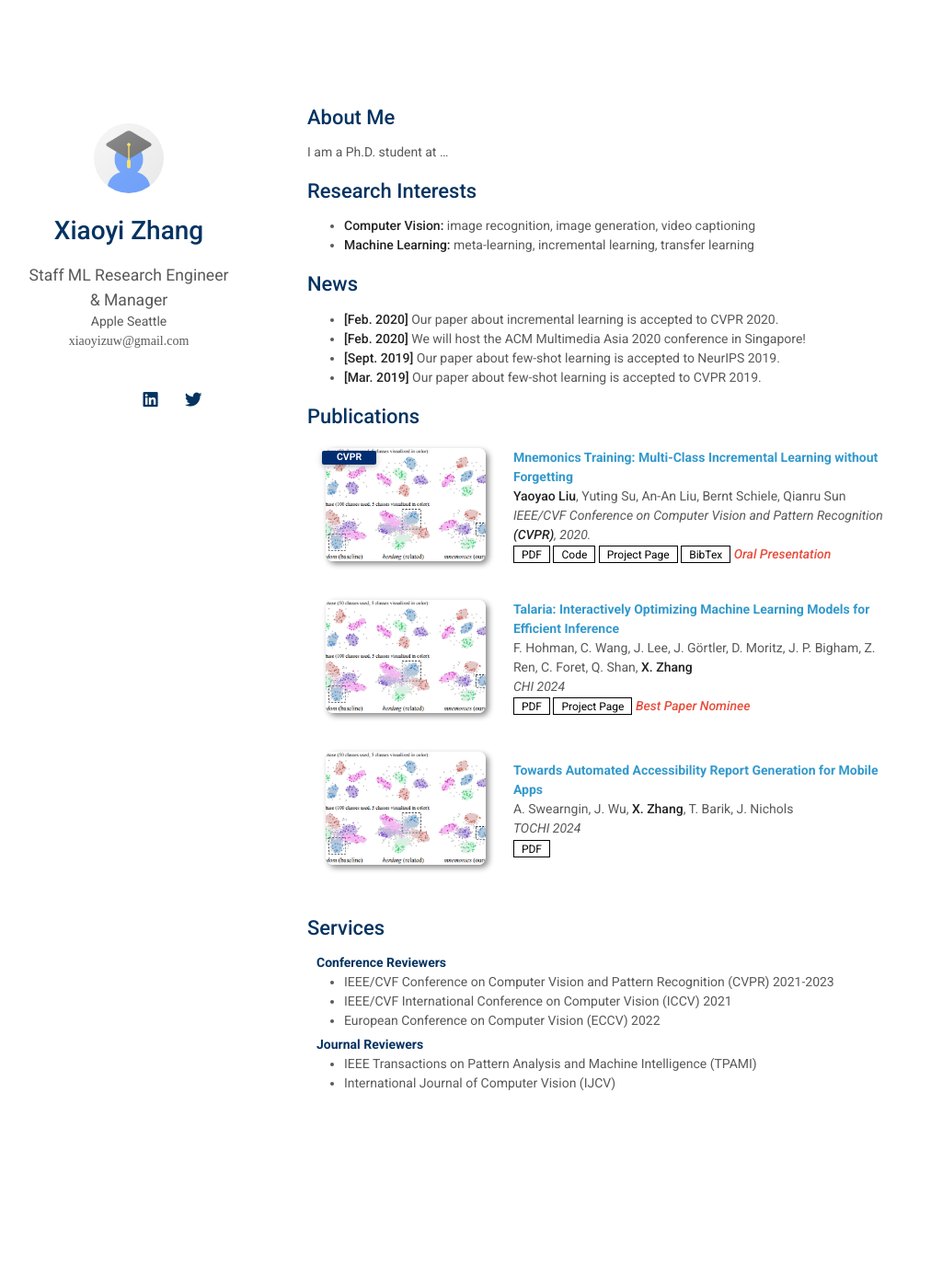
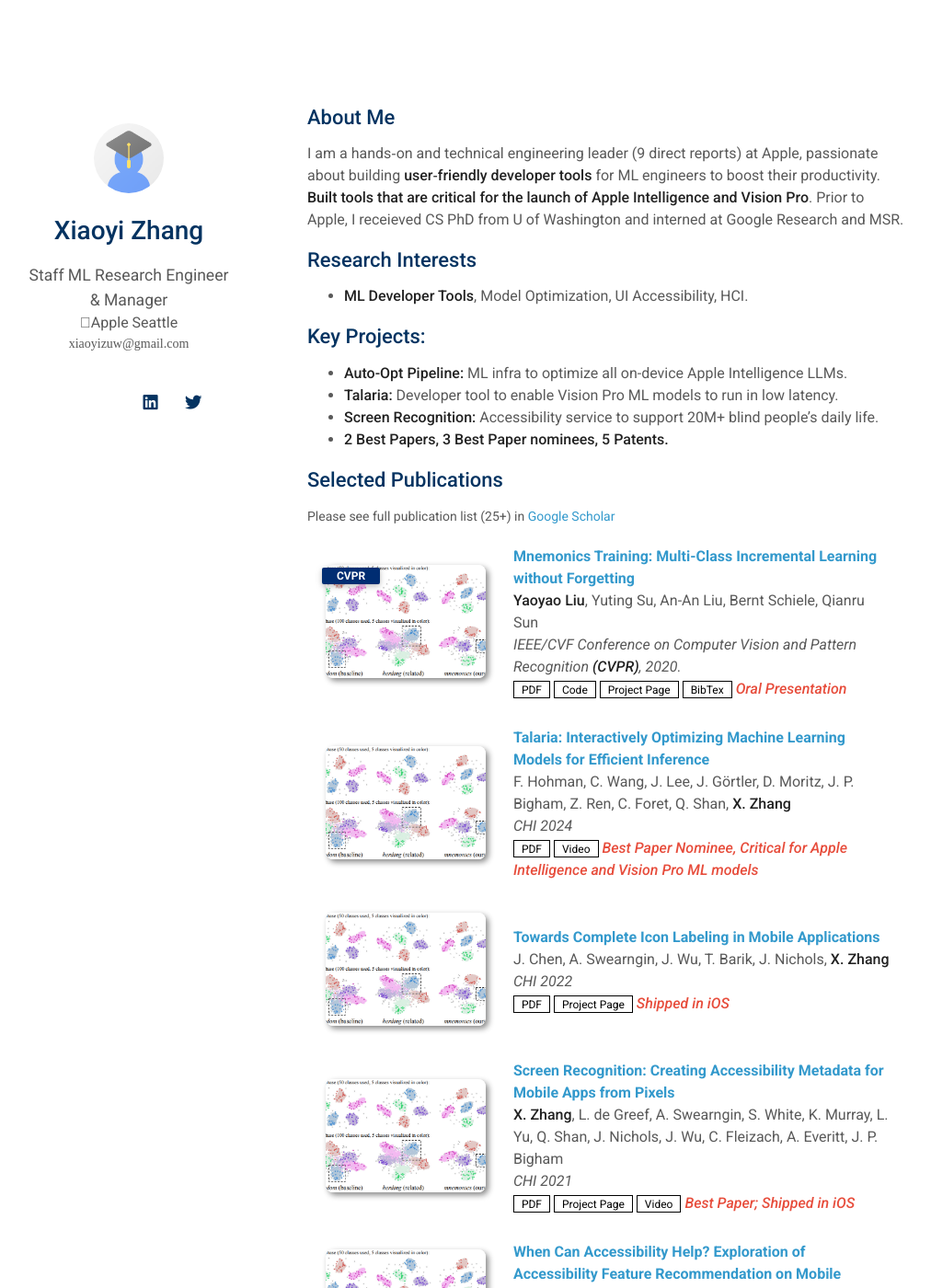
Before and after one commit to xiaoyizuw/personal-site, a Jekyll site: the page built from index.md, in a window 1280 px wide and 1400 px high. Shown: the whole window at 92% size, without its empty margins (136-1148 px from the left). Built offline with Jekyll 4.4.1, drawn with Linux system fonts in a browser that asks for light colours; nearby versions of some CDN libraries; a style sheet for code colours, icons or effects is not loaded; our own code applies the rules of GitHub Pages for plain Markdown files; some of the changed text lies outside the part shown.

Commit message:
Update content

```diff
--- a/_config.yml
+++ b/_config.yml
@@ -1,7 +1,7 @@
 # Basic Information
 title: Xiaoyi Zhang
 position: Staff ML Research Engineer & Manager
-affiliation: Apple Seattle
+affiliation: Apple Seattle
 email: xiaoyizuw@gmail.com
 
 # Search Engine Optimization (SEO)
--- a/_data/publications.yml
+++ b/_data/publications.yml
@@ -15,13 +15,53 @@ main:
   - title: "Talaria: Interactively Optimizing Machine Learning Models for Efficient Inference"
     authors: F. Hohman, C. Wang, J. Lee, J. Görtler, D. Moritz, J. P. Bigham, Z. Ren, C. Foret, Q. Shan, <strong>X. Zhang</strong>
     conference: CHI 2024
-    pdf: https://arxiv.org/pdf/2002.10211.pdf
-    page: https://machinelearning.apple.com/research/talaria
+    pdf: https://arxiv.org/pdf/2404.03085
+    video: https://machinelearning.apple.com/research/talaria
+    notes: Best Paper Nominee, Critical for Apple Intelligence and Vision Pro ML models
+    image: ./assets/img/teaser_example.png
+
+  - title: "Towards Complete Icon Labeling in Mobile Applications"
+    authors: J. Chen, A. Swearngin, J. Wu, T. Barik, J. Nichols, <strong>X. Zhang</strong>
+    conference: CHI 2022
+    pdf: https://docs-assets.developer.apple.com/ml-research/papers/icon-labelling-mobile-apps-chi-22.pdf
+    page: https://machinelearning.apple.com/research/icon-labelling
+    notes: Shipped in iOS
+    image: ./assets/img/teaser_example.png
+
+  - title: "Screen Recognition: Creating Accessibility Metadata for Mobile Apps from Pixels"
+    authors: <strong>X. Zhang</strong>, L. de Greef, A. Swearngin, S. White, K. Murray, L. Yu, Q. Shan, J. Nichols, J. Wu, C. Fleizach, A. Everitt, J. P. Bigham
+    conference: CHI 2021
+    pdf: https://docs-assets.developer.apple.com/ml-research/papers/screen-recognition-chi-2021.pdf
+    page: https://machinelearning.apple.com/research/creating-accessibility-metadata
+    video: https://www.youtube.com/watch?v=Z0pv0ZqFnC0
+    notes: Best Paper; Shipped in iOS
+    image: ./assets/img/teaser_example.png
+
+  - title: "When Can Accessibility Help? Exploration of Accessibility Feature Recommendation on Mobile Devices"
+    authors: J. Wu, G. Reyes, S. White, <strong>X. Zhang</strong>, J. P. Bigham
+    conference: W4A 2021
+    pdf: https://arxiv.org/pdf/2105.01734
+    page: https://machinelearning.apple.com/research/recommending-accessibility
+    notes: Best Paper
+    image: ./assets/img/teaser_example.png
+
+  - title: "Examining Image-Based Button Labeling for Accessibility in Apps through Large-Scale Analysis"
+    authors: A. Ross, <strong>X. Zhang</strong>, J. Fogarty, J. O. Wobbrock
+    conference: ASSETS 2018
+    pdf: https://faculty.washington.edu/wobbrock/pubs/assets-18.01.pdf
     notes: Best Paper Nominee
     image: ./assets/img/teaser_example.png
 
-  - title: "Towards Automated Accessibility Report Generation for Mobile Apps"
-    authors: A. Swearngin, J. Wu, <strong>X. Zhang</strong>, T. Barik, J. Nichols
-    conference: TOCHI 2024
+  - title: "Interaction Proxies for Runtime Repair and Enhancement of Mobile Application Accessibility"
+    authors: <strong>X. Zhang</strong>, A. Ross, A. Caspi, J. Fogarty, J. O. Wobbrock
+    conference: CHI 2017
+    pdf: https://faculty.washington.edu/wobbrock/pubs/chi-17.03.pdf
+    video: https://www.youtube.com/watch?v=v15FfDAsf04
+    image: ./assets/img/teaser_example.png
+
+  - title: "Smartphone-Based Eye Gesture Communication for People with Motor Disabilities"
+    authors: <strong>X. Zhang</strong>, H. Kulkarni, M. R. Morris
+    conference: CHI 2017
     pdf: https://arxiv.org/pdf/2002.10211.pdf
+    video: https://www.youtube.com/watch?v=Nffiaaw9PvQ
     image: ./assets/img/teaser_example.png
--- a/_includes/publications.md
+++ b/_includes/publications.md
@@ -1,6 +1,9 @@
-<h2 id="publications" style="margin: 2px 0px -15px;">Publications</h2>
+<h2 id="publications" style="margin: 2px 0px -15px;">Selected Publications</h2>
 
 <div class="publications">
+Please see full publication list (25+) in <a href="https://scholar.google.com/citations?user=8qtpdWAAAAAJ">Google Scholar</a>
+<br><br>
+
 <ol class="bibliography">
 
 {% for link in site.data.publications.main %}
@@ -30,6 +33,9 @@
       {% if link.page %}
       <a href="{{ link.page }}" class="btn btn-sm z-depth-0" role="button" target="_blank" style="font-size:12px;">Project Page</a>
       {% endif %}
+      {% if link.video %}
+      <a href="{{ link.video }}" class="btn btn-sm z-depth-0" role="button" target="_blank" style="font-size:12px;">Video</a>
+      {% endif %}
       {% if link.bibtex %}
       <a href="{{ link.bibtex }}" class="btn btn-sm z-depth-0" role="button" target="_blank" style="font-size:12px;">BibTex</a>
       {% endif %}
--- a/_sass/minimal-light.scss
+++ b/_sass/minimal-light.scss
@@ -259,6 +259,14 @@ h2 {
 
 p, ul, ol, table, pre, dl {
   margin:0 0 20px;
+}
+
+p, li, autocolor {
+  font-size: medium;
+}
+
+position {
+  margin-bottom: 10px;
 }
 
 h1, h2, h3 {
--- a/index.md
+++ b/index.md
@@ -4,20 +4,16 @@ layout: homepage
 
 ## About Me
 
-I am a Ph.D. student at ...
+I am a hands‐on and technical engineering leader (9 direct reports) at Apple, passionate about building **user‐friendly developer tools** for ML engineers to boost their productivity. **Built tools that are critical for the launch of Apple Intelligence and Vision Pro**. Prior to Apple, I receieved CS PhD from U of Washington and interned at Google Research and MSR.
 
 ## Research Interests
+- **ML Developer Tools**, Model Optimization, UI Accessibility, HCI.
 
-- **Computer Vision:** image recognition, image generation, video captioning
-- **Machine Learning:** meta-learning, incremental learning, transfer learning
+## Key Projects:
+- **Auto-Opt Pipeline:** ML infra to optimize all on-device Apple Intelligence LLMs.
+- **Talaria:** Developer tool to enable Vision Pro ML models to run in low latency.
+- **Screen Recognition:** Accessibility service to support 20M+ blind people’s daily life.
+- **2 Best Papers, 3 Best Paper nominees, 5 Patents.**
 
-## News
-
-- **[Feb. 2020]** Our paper about incremental learning is accepted to CVPR 2020.
-- **[Feb. 2020]** We will host the ACM Multimedia Asia 2020 conference in Singapore!
-- **[Sept. 2019]** Our paper about few-shot learning is accepted to NeurIPS 2019.
-- **[Mar. 2019]** Our paper about few-shot learning is accepted to CVPR 2019.
 
 {% include_relative _includes/publications.md %}
-
-{% include_relative _includes/services.md %}
```
